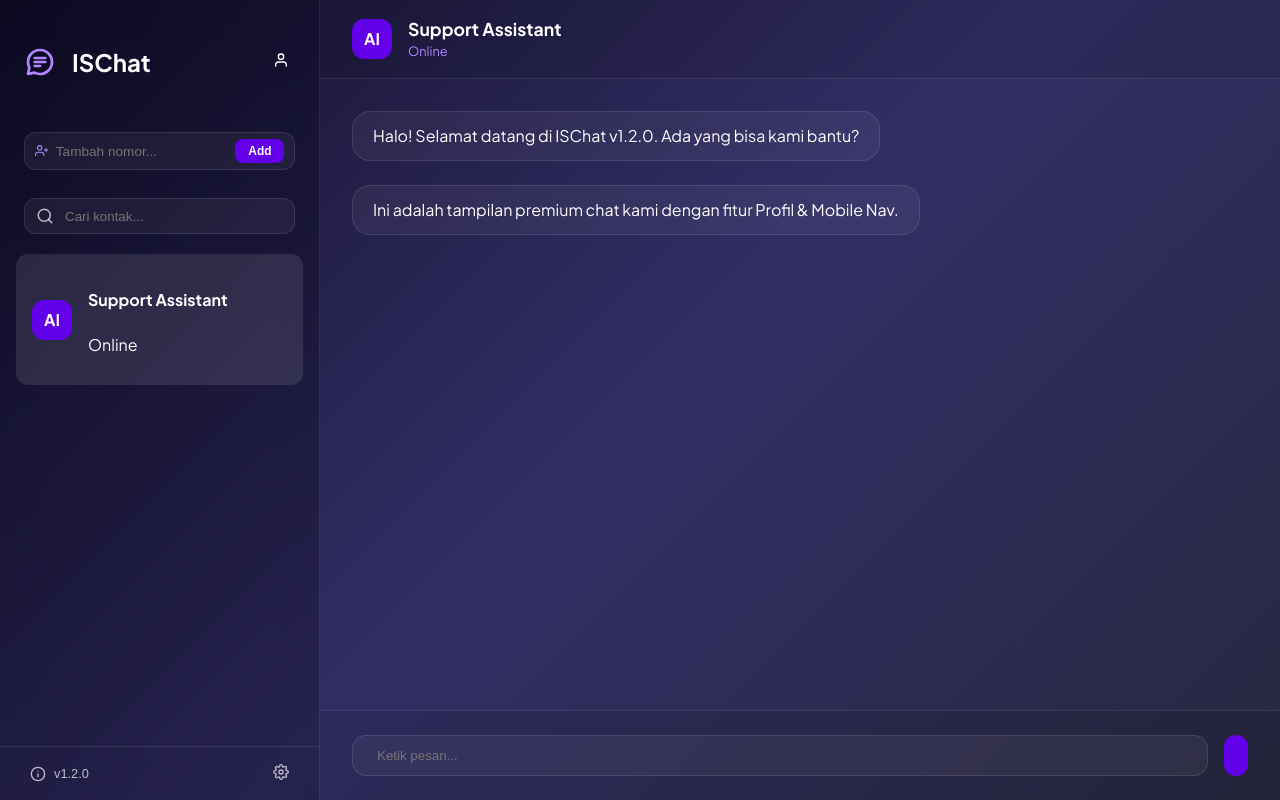
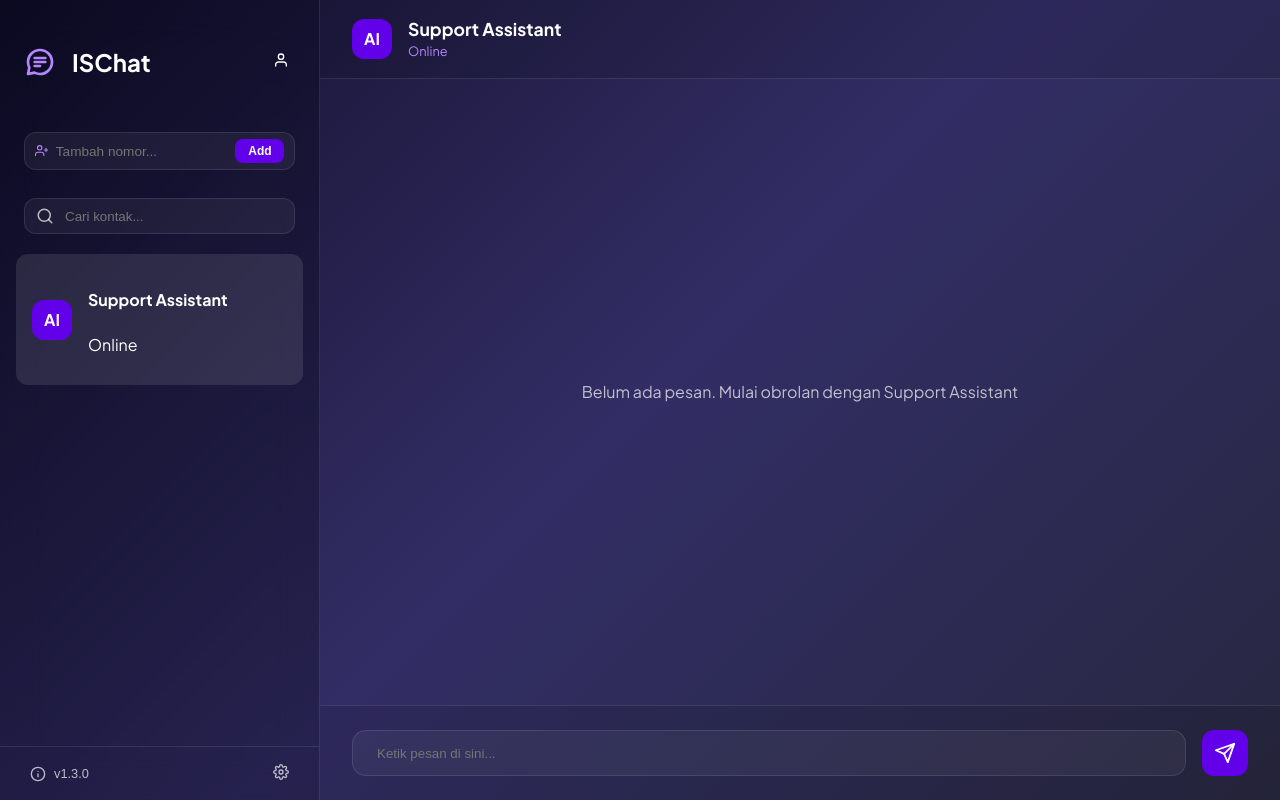
Before and after one commit to e-was24/ISChat, a React (Vite) app: page / in a window 1280 px wide. Both pictures are taken after a click on the button "Mulai Sekarang". Built offline with nearby package versions, Linux system fonts and the light colour scheme.

Commit message:
feat: implement persistent DB (localStorage), fix SendIcon and unique IDs (v1.3.0)

```diff
--- a/package.json
+++ b/package.json
@@ -1,7 +1,7 @@
 {
   "name": "ischat",
   "private": true,
-  "version": "1.2.0",
+  "version": "1.3.0",
   "type": "module",
   "scripts": {
     "dev": "vite",
--- a/src/components/ChatView.jsx
+++ b/src/components/ChatView.jsx
@@ -10,45 +10,61 @@ import {
   MessageSquareIcon,
   UsersIcon
 } from './Icons';
+import { db } from '../utils/db';
 
 const ChatView = () => {
   const [message, setMessage] = useState('');
   const [showVersionModal, setShowVersionModal] = useState(false);
   const [showProfileModal, setShowProfileModal] = useState(false);
-  const [mobileView, setMobileView] = useState('messages'); // 'contacts' or 'messages'
+  const [mobileView, setMobileView] = useState('messages');
   const [newContact, setNewContact] = useState('');
 
-  const [contacts, setContacts] = useState([
-    { id: 'ai-init', name: 'Support Assistant', status: 'Online', avatar: 'AI' }
-  ]);
+  const [myProfile, setMyProfile] = useState({ name: '', uniqueId: '', status: '' });
+  const [contacts, setContacts] = useState([]);
   const [activeContactId, setActiveContactId] = useState('ai-init');
-
-  const [messages, setMessages] = useState([
-    { id: 1, text: 'Halo! Selamat datang di ISChat v1.2.0. Ada yang bisa kami bantu?', sender: 'bot', contactId: 'ai-init' },
-    { id: 2, text: 'Ini adalah tampilan premium chat kami dengan fitur Profil & Mobile Nav.', sender: 'bot', contactId: 'ai-init' }
-  ]);
+  const [messages, setMessages] = useState([]);
 
   const versionHistory = [
+    { v: '1.3.0', detail: 'Data Persistence (DB), Fix Send Icon, & Unique User Numbers.' },
     { v: '1.2.0', detail: 'Fitur Profil, Nomor Unik, & Bottom Navigation (Mobile).' },
-    { v: '1.1.1', detail: 'Fitur Tambah Kontak & Manajemen Nomor.' },
-    { v: '1.1.0', detail: 'Implementasi Versi, History Update, & Chat Interface.' }
+    { v: '1.1.1', detail: 'Fitur Tambah Kontak & Manajemen Nomor.' }
   ];
 
-  const myProfile = {
-    name: 'Pengguna ISChat',
-    uniqueId: '+62 812-3456-7890',
-    status: 'Tersedia'
-  };
+  // Load initial data from DB
+  useEffect(() => {
+    const profile = db.getProfile();
+    const savedContacts = db.getContacts();
+    const savedMessages = db.getMessages();
+
+    setMyProfile(profile);
+    setContacts(savedContacts);
+    setMessages(savedMessages);
+
+    if (savedContacts.length > 0) {
+      setActiveContactId(savedContacts[0].id);
+    }
+  }, []);
+
+  // Save data to DB whenever it changes
+  useEffect(() => {
+    if (contacts.length > 0) db.saveContacts(contacts);
+  }, [contacts]);
+
+  useEffect(() => {
+    if (messages.length > 0) db.saveMessages(messages);
+  }, [messages]);
 
   const handleSend = (e) => {
     e.preventDefault();
     if (!message.trim()) return;
 
-    setMessages([...messages, { id: Date.now(), text: message, sender: 'user', contactId: activeContactId }]);
+    const newMsg = { id: Date.now(), text: message, sender: 'user', contactId: activeContactId, timestamp: new Date().toISOString() };
+    setMessages(prev => [...prev, newMsg]);
     setMessage('');
 
     setTimeout(() => {
-      setMessages(prev => [...prev, { id: Date.now() + 1, text: 'Sangat baik! Ada lagi yang ingin Anda tanyakan?', sender: 'bot', contactId: activeContactId }]);
+      const botMsg = { id: Date.now() + 1, text: 'Pesan terkirim dan tersimpan secara permanen! 🚀', sender: 'bot', contactId: activeContactId, timestamp: new Date().toISOString() };
+      setMessages(prev => [...prev, botMsg]);
     }, 1000);
   };
 
@@ -59,22 +75,21 @@ const ChatView = () => {
     const id = Date.now().toString();
     const formattedName = newContact.startsWith('+') ? newContact : `+${newContact}`;
 
-    setContacts([...contacts, {
+    setContacts(prev => [...prev, {
       id: id,
       name: formattedName,
       status: 'Baru ditambahkan',
-      avatar: '?'
+      avatar: Array.from(formattedName).filter(c => isNaN(parseInt(c))).join('') || '?'
     }]);
     setNewContact('');
-    alert(`Nomor ${formattedName} berhasil disimpan!`);
+    alert(`Nomor ${formattedName} berhasil disimpan ke daftar kontak!`);
   };
 
-  const activeContact = contacts.find(c => c.id === activeContactId) || contacts[0];
+  const activeContact = contacts.find(c => c.id === activeContactId) || contacts[0] || { avatar: '?', name: 'Unknown' };
   const activeMessages = messages.filter(m => m.contactId === activeContactId);
 
   return (
     <div className="chat-container">
-      {/* Sidebar - Hidden on mobile unless mobileView is 'contacts' */}
       <aside className={`chat-sidebar ${mobileView === 'contacts' ? 'mobile-active' : ''}`}>
         <div className="sidebar-header">
           <LogoIcon className="sidebar-logo" />
@@ -124,7 +139,7 @@ const ChatView = () => {
         <div className="sidebar-footer">
           <button className="version-btn" onClick={() => setShowVersionModal(true)}>
             <InfoIcon className="sidebar-icon" />
-            <span>v1.2.0</span>
+            <span>v1.3.0</span>
           </button>
           <button className="settings-btn">
             <SettingsIcon className="sidebar-icon" />
@@ -132,7 +147,6 @@ const ChatView = () => {
         </div>
       </aside>
 
-      {/* Main Chat Area - Hidden on mobile unless mobileView is 'messages' */}
       <main className={`chat-main ${mobileView === 'messages' ? 'mobile-active' : ''}`}>
         <header className="chat-header">
           <div className="active-contact">
@@ -163,42 +177,28 @@ const ChatView = () => {
         <form className="chat-input-area" onSubmit={handleSend}>
           <input
             type="text"
-            placeholder="Ketik pesan..."
+            placeholder="Ketik pesan di sini..."
             value={message}
             onChange={(e) => setMessage(e.target.value)}
           />
-          <button type="submit" className="send-btn">
+          <button type="submit" className="send-btn" aria-label="Send Message">
             <SendIcon className="btn-icon-svg" />
           </button>
         </form>
       </main>
 
-      {/* Mobile Bottom Navigation */}
       <nav className="mobile-bottom-nav">
-        <button
-          className={`nav-item ${mobileView === 'contacts' ? 'active' : ''}`}
-          onClick={() => setMobileView('contacts')}
-        >
-          <UsersIcon className="nav-icon" />
-          <span>Kontak</span>
+        <button className={`nav-item ${mobileView === 'contacts' ? 'active' : ''}`} onClick={() => setMobileView('contacts')}>
+          <UsersIcon className="nav-icon" /> <span>Kontak</span>
         </button>
-        <button
-          className={`nav-item ${mobileView === 'messages' ? 'active' : ''}`}
-          onClick={() => setMobileView('messages')}
-        >
-          <MessageSquareIcon className="nav-icon" />
-          <span>Pesan</span>
+        <button className={`nav-item ${mobileView === 'messages' ? 'active' : ''}`} onClick={() => setMobileView('messages')}>
+          <MessageSquareIcon className="nav-icon" /> <span>Pesan</span>
         </button>
-        <button
-          className="nav-item"
-          onClick={() => setShowProfileModal(true)}
-        >
-          <UserIcon className="nav-icon" />
-          <span>Profil</span>
+        <button className="nav-item" onClick={() => setShowProfileModal(true)}>
+          <UserIcon className="nav-icon" /> <span>Profil</span>
         </button>
       </nav>
 
-      {/* Modals */}
       {showVersionModal && (
         <div className="modal-overlay" onClick={() => setShowVersionModal(false)}>
           <div className="modal-content glass-card" onClick={e => e.stopPropagation()}>
@@ -220,7 +220,7 @@ const ChatView = () => {
         <div className="modal-overlay" onClick={() => setShowProfileModal(false)}>
           <div className="modal-content glass-card profile-modal" onClick={e => e.stopPropagation()}>
             <div className="profile-header">
-              <div className="avatar-large">P</div>
+              <div className="avatar-large">{myProfile.name ? myProfile.name.charAt(0) : 'P'}</div>
               <h3>{myProfile.name}</h3>
               <p>{myProfile.status}</p>
             </div>
@@ -233,7 +233,7 @@ const ChatView = () => {
                   alert('Nomor disalin ke clipboard!');
                 }}>Salin</button>
               </div>
-              <p className="note">Bagikan nomor ini agar orang lain bisa menyimpan Anda sebagai kontak.</p>
+              <p className="note">Nomor ini dibuat khusus untuk Anda dan tersimpan secara permanen di perangkat ini.</p>
             </div>
             <button className="btn btn-primary" onClick={() => setShowProfileModal(false)}>Kembali</button>
           </div>
--- a/src/index.css
+++ b/src/index.css
@@ -253,7 +253,25 @@ h1 {
 
 .chat-input-area { padding: 1.5rem 2rem; display: flex; gap: 1rem; background: rgba(0, 0, 0, 0.1); border-top: 1px solid var(--glass-border); }
 .chat-input-area input { flex: 1; padding: 0.75rem 1.5rem; border-radius: 14px; background: rgba(255, 255, 255, 0.05); border: 1px solid var(--glass-border); color: white; outline: none; }
-.send-btn { padding: 0.75rem; border-radius: 12px; background: var(--primary); border: none; color: white; cursor: pointer; }
+.send-btn {
+  padding: 0.75rem;
+  border-radius: 12px;
+  background: var(--primary);
+  border: none;
+  color: white;
+  cursor: pointer;
+  display: flex;
+  align-items: center;
+  justify-content: center;
+}
+
+.send-btn .btn-icon-svg {
+  width: 22px;
+  height: 22px;
+  color: white;
+  display: block;
+}
+
 
 /* Mobile Bottom Nav */
 .mobile-bottom-nav {
--- /dev/null
+++ b/src/utils/db.js
@@ -0,0 +1,46 @@
+// Simple LocalStorage Database Utility
+const DB_KEYS = {
+  PROFILE: 'ischat_profile',
+  CONTACTS: 'ischat_contacts',
+  MESSAGES: 'ischat_messages'
+};
+
+const defaultProfile = () => ({
+  name: 'Pengguna ISChat',
+  uniqueId: `+62 ${Math.floor(100 + Math.random() * 900)}-${Math.floor(1000 + Math.random() * 9000)}-${Math.floor(1000 + Math.random() * 9000)}`,
+  status: 'Tersedia'
+});
+
+const defaultContacts = [
+  { id: 'ai-init', name: 'Support Assistant', status: 'Online', avatar: 'AI' }
+];
+
+export const db = {
+  getProfile: () => {
+    const data = localStorage.getItem(DB_KEYS.PROFILE);
+    if (!data) {
+      const profile = defaultProfile();
+      localStorage.setItem(DB_KEYS.PROFILE, JSON.stringify(profile));
+      return profile;
+    }
+    return JSON.parse(data);
+  },
+
+  getContacts: () => {
+    const data = localStorage.getItem(DB_KEYS.CONTACTS);
+    return data ? JSON.parse(data) : defaultContacts;
+  },
+
+  saveContacts: (contacts) => {
+    localStorage.setItem(DB_KEYS.CONTACTS, JSON.stringify(contacts));
+  },
+
+  getMessages: () => {
+    const data = localStorage.getItem(DB_KEYS.MESSAGES);
+    return data ? JSON.parse(data) : [];
+  },
+
+  saveMessages: (messages) => {
+    localStorage.setItem(DB_KEYS.MESSAGES, JSON.stringify(messages));
+  }
+};
```
